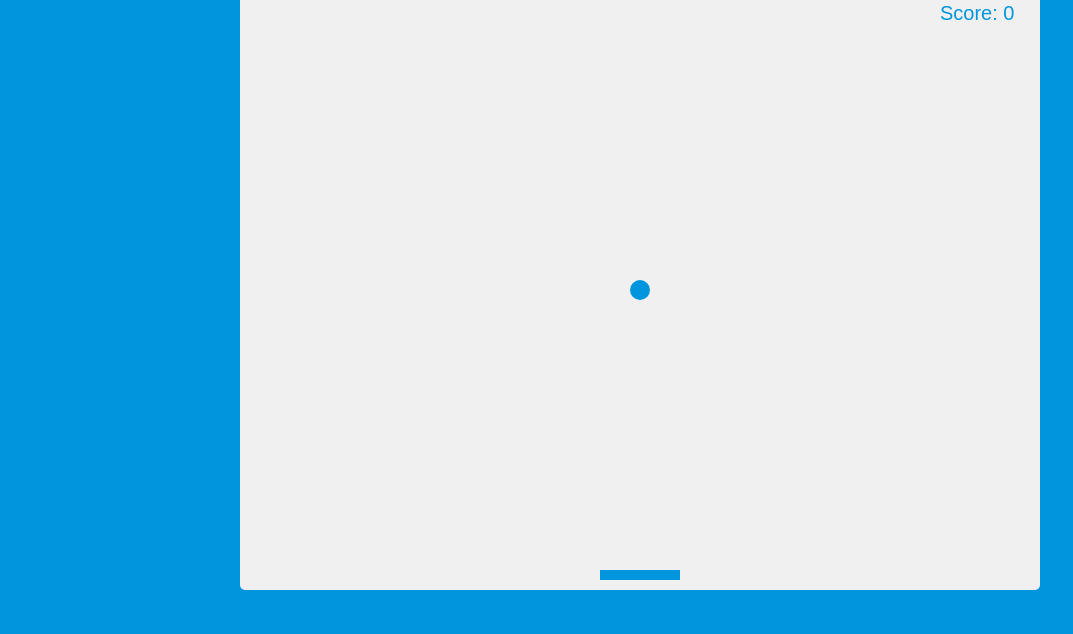
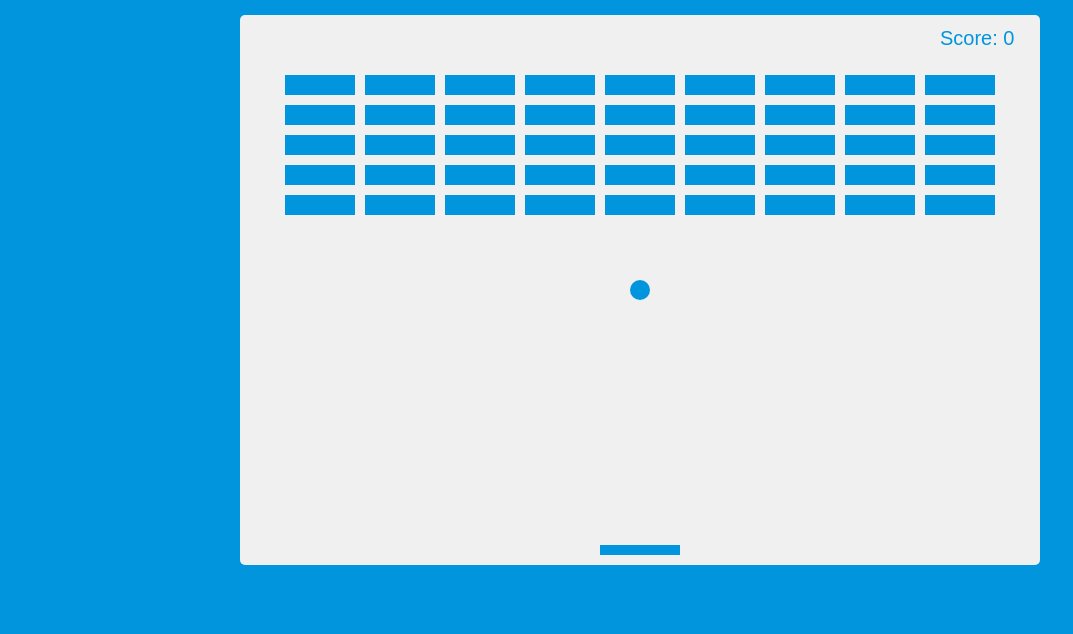
Before and after one commit to Brandies7/BreakoutGame, a plain HTML site: page index.html in a window 1280 px wide. Shown: the part 166-800 px from the top of the page, without its empty margins (0-1073 px from the left). Drawn offline with Linux system fonts and the light colour scheme.

Commit message:
added functions and canvas to draw bricks

```diff
--- a/index.html
+++ b/index.html
@@ -16,7 +16,7 @@
         <button id="close-btn" class="btn">Close</button>
     </div>
 
-    <canvas id="canvas" width="800" height="600"></canvas>
+    <canvas id="canvas" width="800" height="550"></canvas>
 
 
     <script src="script.js"></script>
--- a/script.js
+++ b/script.js
@@ -6,6 +6,9 @@ const ctx = canvas.getContext('2d');
 
 let score = 0;
 
+const brickRowCount = 9;
+const brickColumnCount = 5;
+
 const ball = {
     x: canvas.width / 2,
     y: canvas.height /2,
@@ -13,6 +16,26 @@ const ball = {
     speed: 4,
     dx: 4,
     dy: -4
+}
+
+const brickInfo = {
+    w: 70,
+    h: 20,
+    padding: 10,
+    offsetX: 45,
+    offsetY: 60,
+    visible: true
+}
+
+const bricks = [];
+for(let i = 0; i < brickRowCount; i++) {
+    bricks[i] = [];
+    for(let j = 0; j < brickColumnCount; j++) {
+        const x = i * (brickInfo.w + brickInfo.padding) + brickInfo.offsetX;
+        const y = j * (brickInfo.h + brickInfo.padding) + brickInfo.offsetY;
+
+        bricks[i][j] = { x, y, ...brickInfo}
+    }
 }
 
 const paddle = {
@@ -40,17 +63,32 @@ function drawPaddle() {
     ctx.closePath();
 }
 
-function draw() {
-    drawBall();
-    drawPaddle();
-    drawScore();
-}
 
 function drawScore() {
     ctx.font = '20px Arial';
     ctx.fillText(`Score: ${score}`, canvas.width -100, 30);
 }
 
+function drawBricks() {
+    bricks.forEach(column => {
+        column.forEach(brick => {
+            ctx.beginPath();
+            ctx.rect(brick.x, brick.y, brick.w, brick.h);
+            ctx.fillStyle = brick.visible ? '#0095dd' : 'transparent';
+            ctx.fill()
+            ctx.closePath();
+        });
+    });
+}
+
+function draw() {
+    drawBall();
+    drawPaddle();
+    drawScore();
+    drawBricks();
+}
+
+
 draw();
 
 
```
